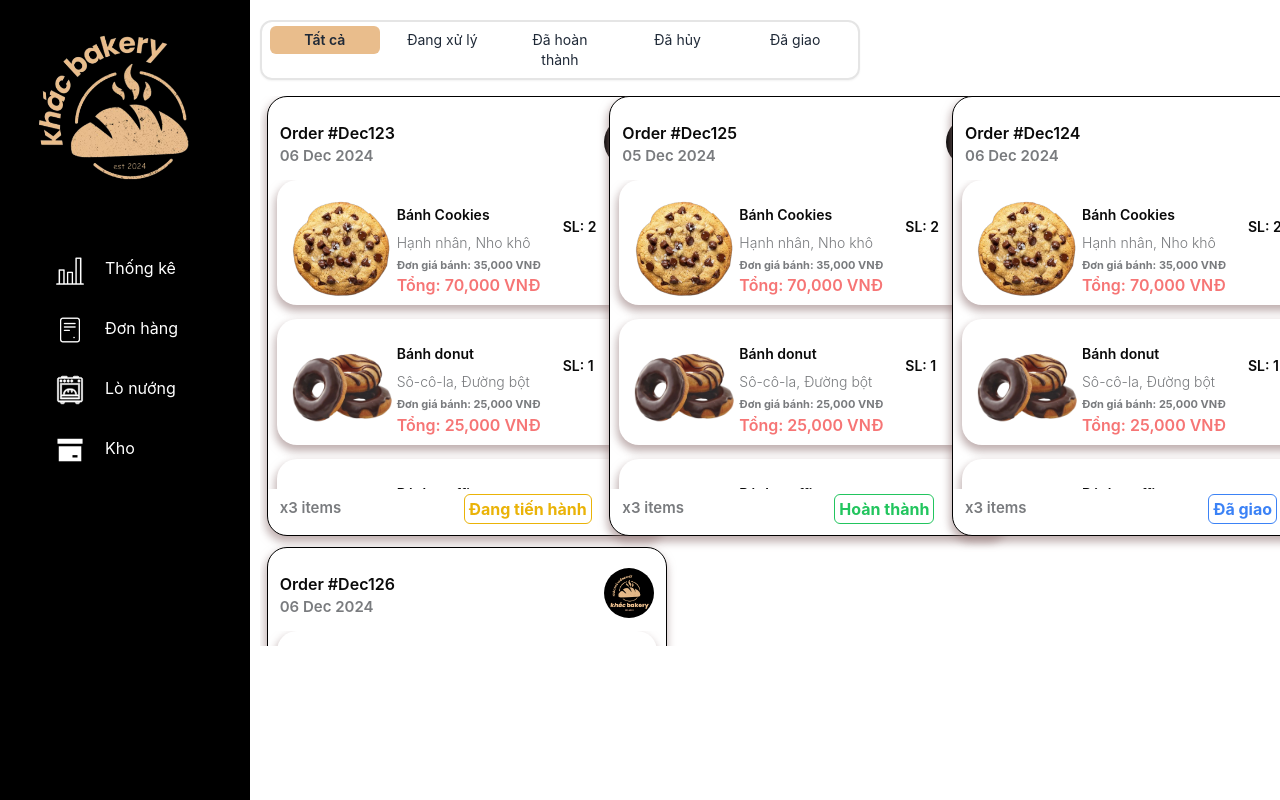
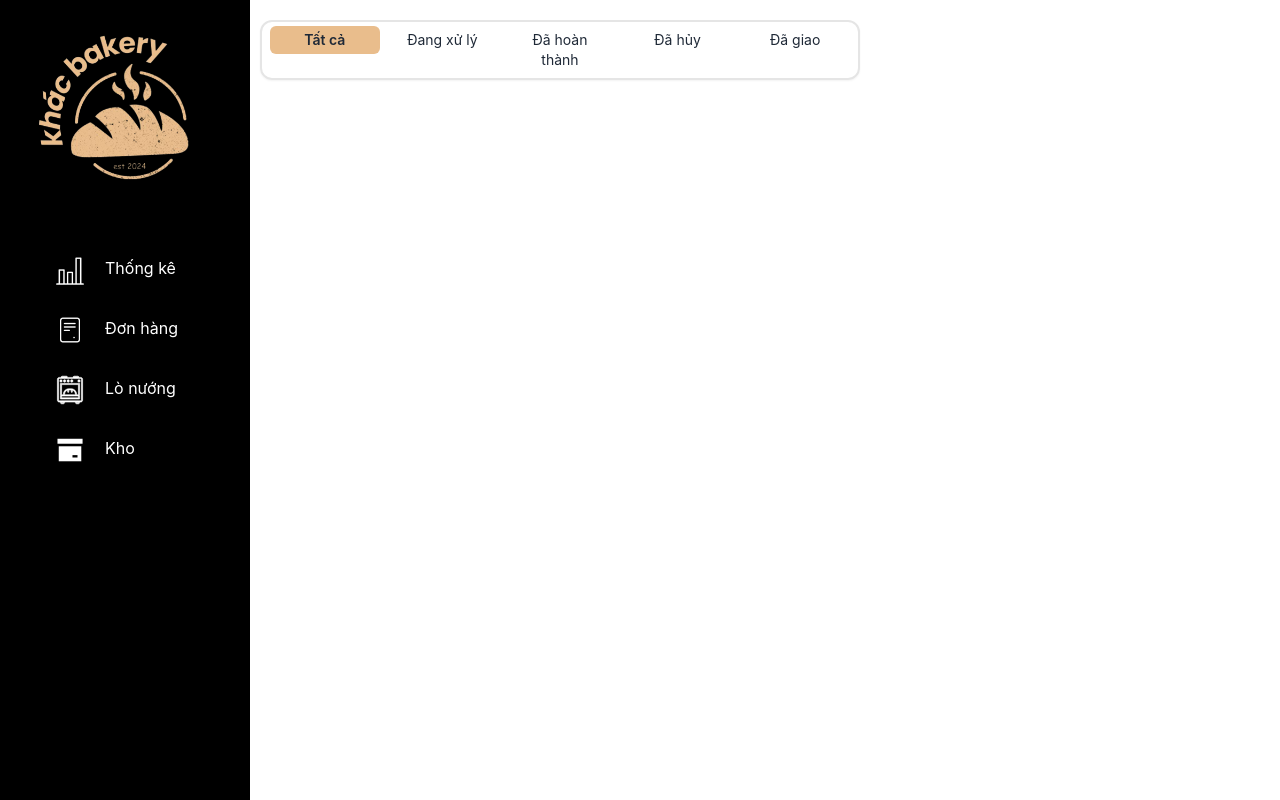
Before and after one commit to devkcng/bakery-store, a Next.js app: page /admin/manage-order in a window 1280 px wide. Built offline with nearby package versions, Linux system fonts and the light colour scheme; a web font is replaced by a local one.

Commit message:
fix: fill data from the storage

```diff
--- a/src/app/admin/manage-order/page.tsx
+++ b/src/app/admin/manage-order/page.tsx
@@ -4,7 +4,7 @@ import { DetailOrder } from "@/components/item-order/item-order";
 import MenuTabs from "@/components/menu-tabs/menu-tabs";
 import OrderCard from "@/components/order-card/order-card";
 import SidebarAdmin from "@/components/sidebar-admin/sidebarAdmin";
-import { useState } from "react";
+import { useEffect, useState } from "react";
 const ManageOrder = () => {
   const options = [
     "Tất cả",
@@ -124,6 +124,14 @@ const ManageOrder = () => {
       itemTopping: "",
     },
   ];
+  const [orders, setOrders] = useState([]);
+  useEffect(() => {
+    if (typeof window !== "undefined" && window.localStorage) {
+      const list = JSON.parse(localStorage.getItem("order") || "[]");
+      setOrders(list); // Cập nhật deliveryInfo
+    }
+  }, []);
+  console.log(orders);
   return (
     <div>
       <div className=" ml-[250px] mt-5 pl-[10px]   ">
@@ -140,30 +148,16 @@ const ManageOrder = () => {
           </div>
         </div>
         <div className="overflow-y-auto max-h-[550px] scrollbar-hidden mt-4 grid grid-cols-3 gap-2 ">
-          <OrderCard
-            OrderID="Dec123"
-            timeOrder="06 Dec 2024"
-            DetailOrders={listOfOrders1}
-            status="Đang tiến hành"
-          ></OrderCard>
-          <OrderCard
-            OrderID="Dec125"
-            timeOrder="05 Dec 2024"
-            DetailOrders={listOfOrders2}
-            status="Hoàn thành"
-          ></OrderCard>
-          <OrderCard
-            OrderID="Dec124"
-            timeOrder="06 Dec 2024"
-            DetailOrders={listOfOrders3}
-            status="Đã giao"
-          ></OrderCard>
-          <OrderCard
-            OrderID="Dec126"
-            timeOrder="06 Dec 2024"
-            DetailOrders={listOfOrders4}
-            status="Đã hủy"
-          ></OrderCard>
+          {orders &&
+            orders.map((item, index) => (
+              <OrderCard
+                key={index}
+                OrderID={item.orderID}
+                timeOrder={item.orderDate}
+                DetailOrders={item.orderDetails}
+                status={item.orderStatus}
+              ></OrderCard>
+            ))}
         </div>
       </div>
     </div>
--- a/src/components/item-order/item-order.tsx
+++ b/src/components/item-order/item-order.tsx
@@ -7,9 +7,9 @@ export interface DetailOrder {
   // itemCount: number;
   // itemTopping: string;
   className?: string;
-  productID: number;
+  productId: string;
   productName: string;
-  productQuantiy: number;
+  productQuantity: number;
   productImgPath: string;
   productPrice: number;
   toppings: string[];
@@ -17,9 +17,9 @@ export interface DetailOrder {
 }
 
 const ItemOrder: FC<DetailOrder> = ({
-  productID,
+  productId,
   productName,
-  productQuantiy,
+  productQuantity,
   productImgPath,
   productPrice,
   toppings,
@@ -48,14 +48,14 @@ const ItemOrder: FC<DetailOrder> = ({
             : `Đơn giá bánh: ${formatVND(productPrice)}`}
         </span>
         <span className="block font-display text-[16px] font-semibold text-[#F67575] mb-2">
-          {productQuantiy * productPrice < 0
+          {productQuantity * productPrice < 0
             ? `Tổng: ${formatVND(28000)}`
             : `Tổng: ${formatVND(totalPrice)}`}
         </span>
       </div>
       <div className="pl-4">
         <span className="block text-center font-display text-[14px] font-semibold mt-4">
-          {productQuantiy < 0 ? "0" : `SL: ${productQuantiy}`}
+          {productQuantity < 0 ? "0" : `SL: ${productQuantity}`}
         </span>
       </div>
     </div>
--- a/src/components/order-card/order-card.tsx
+++ b/src/components/order-card/order-card.tsx
@@ -7,15 +7,15 @@ type Status = "Đã hủy" | "Đang tiến hành" | "Hoàn thành" | "Đã giao"
 const getStatusColor = (status: Status): string => {
   switch (status) {
     case "Đã hủy":
-      return "text-red-500 border-[1.5px] border-red-500 font-bold ";
+      return "text-red-500 border-[2px] border-red-500 font-bold ";
     case "Đang tiến hành":
-      return "text-yellow-500 border-[1.5px] border-yellow-500 font-bold ";
+      return "text-yellow-500 border-[2px] border-yellow-500 font-bold ";
     case "Hoàn thành":
-      return "text-green-500 border-[1.5px] border-green-500 font-bold ";
+      return "text-green-500 border-[2px] border-green-500 font-bold ";
     case "Đã giao":
-      return "text-blue-500 border-[1.5px] border-blue-500 font-bold ";
+      return "text-blue-500 border-[2px] border-blue-500 font-bold ";
     default:
-      return "text-black border-[1.5px] border-black-500 font-bold "; // Màu mặc định nếu trạng thái không khớp
+      return "text-black border-[2px] border-black font-bold "; // Màu mặc định nếu trạng thái không khớp
   }
 };
 export interface DetailOrderAdmin {
@@ -23,6 +23,7 @@ export interface DetailOrderAdmin {
   timeOrder: string;
   DetailOrders: DetailOrder[];
   status: Status;
+  totalAmount: number;
 }
 const OrderCard: FC<DetailOrderAdmin> = ({
   OrderID,
@@ -62,7 +63,7 @@ const OrderCard: FC<DetailOrderAdmin> = ({
 
   return (
     <div>
-      <div className="containerDetailcard">
+      <div className="containerDetailcard ">
         <div>
           {/* Phần 1 */}
           <div className="flex flex-row px-3 justify-between">
@@ -81,14 +82,14 @@ const OrderCard: FC<DetailOrderAdmin> = ({
             />
           </div>
         </div>
-        <div className="list-order w-[100%] h-[80%] mt-3 px-0 flex flex-col items-center">
+        <div className="list-order w-[100%] h-[80%] mt-3 px-0 flex flex-col items-center justify-start">
           {/* Phần 2 */}
-          {dummyDataList.map((item, index) => (
+          {DetailOrders.map((item, index) => (
             <div key={index} className="mb-1">
               <ItemOrder
-                productID={item.productID}
+                productId={item.productId}
                 productName={item.productName}
-                productQuantiy={item.productQuantiy}
+                productQuantity={item.productQuantity}
                 productImgPath={item.productImgPath}
                 productPrice={item.productPrice}
                 toppings={item.toppings}
@@ -106,12 +107,28 @@ const OrderCard: FC<DetailOrderAdmin> = ({
             </span>{" "}
           </div>
           <div className="flex ">
-            <div className="mr-8">
+            <div className="mr-2">
               <label
                 htmlFor=""
-                className={`${getStatusColor(status)} rounded-md p-1`}
+                className={`${
+                  status === "PENDING"
+                    ? getStatusColor("Đang chờ")
+                    : status === "PROCESSING"
+                    ? getStatusColor("Đang tiến hành")
+                    : status === "COMPLETED"
+                    ? getStatusColor("Hoàn thành")
+                    : getStatusColor("Đã giao")
+                } rounded-md p-1 text-xs`}
               >
-                {status}
+                {`${
+                  status === "PENDING"
+                    ? "Đang chờ"
+                    : status === "PROCESSING"
+                    ? "Đang tiến hành"
+                    : status === "COMPLETED"
+                    ? "Hoàn thành"
+                    : "Đã giao"
+                } `}
               </label>
             </div>
             <a href="/admin/manage-order-detail">
@@ -133,14 +150,14 @@ const OrderCard: FC<DetailOrderAdmin> = ({
                   {" "}
                   <path
                     d="M12 21.5C17.1086 21.5 21.25 17.3586 21.25 12.25C21.25 7.14137 17.1086 3 12 3C6.89137 3 2.75 7.14137 2.75 12.25C2.75 17.3586 6.89137 21.5 12 21.5Z"
-                    stroke="#5f5f5f"
+                    stroke="#2aed37"
                     strokeWidth="1.5"
                     strokeLinecap="round"
                     strokeLinejoin="round"
                   ></path>{" "}
                   <path
                     d="M12.9309 8.15005C12.9256 8.39231 12.825 8.62272 12.6509 8.79123C12.4767 8.95974 12.2431 9.05271 12.0008 9.05002C11.8242 9.04413 11.6533 8.98641 11.5093 8.884C11.3652 8.7816 11.2546 8.63903 11.1911 8.47415C11.1275 8.30927 11.1139 8.12932 11.152 7.95675C11.19 7.78419 11.278 7.6267 11.405 7.50381C11.532 7.38093 11.6923 7.29814 11.866 7.26578C12.0397 7.23341 12.2192 7.25289 12.3819 7.32181C12.5446 7.39072 12.6834 7.506 12.781 7.65329C12.8787 7.80057 12.9308 7.97335 12.9309 8.15005ZM11.2909 16.5301V11.1501C11.2882 11.0556 11.3046 10.9615 11.3392 10.8736C11.3738 10.7857 11.4258 10.7057 11.4922 10.6385C11.5585 10.5712 11.6378 10.518 11.7252 10.4822C11.8126 10.4464 11.9064 10.4286 12.0008 10.43C12.094 10.4299 12.1863 10.4487 12.272 10.4853C12.3577 10.5218 12.4352 10.5753 12.4997 10.6426C12.5642 10.7099 12.6143 10.7895 12.6472 10.8767C12.6801 10.9639 12.6949 11.0569 12.6908 11.1501V16.5301C12.6908 16.622 12.6727 16.713 12.6376 16.7979C12.6024 16.8828 12.5508 16.96 12.4858 17.025C12.4208 17.09 12.3437 17.1415 12.2588 17.1767C12.1738 17.2119 12.0828 17.23 11.9909 17.23C11.899 17.23 11.8079 17.2119 11.723 17.1767C11.6381 17.1415 11.5609 17.09 11.4959 17.025C11.4309 16.96 11.3793 16.8828 11.3442 16.7979C11.309 16.713 11.2909 16.622 11.2909 16.5301Z"
-                    fill="#5f5f5f"
+                    fill="#0bd118"
                   ></path>{" "}
                 </g>
               </svg>
--- a/src/components/section/menu-section/menu-section.tsx
+++ b/src/components/section/menu-section/menu-section.tsx
@@ -5,6 +5,7 @@ import SearchBar from "../../search-bar/search-bar";
 import ItemCard from "../../item-card/item-card";
 import axios from "axios";
 import { Product } from "@prisma/client";
+import { createData } from "@/utils/data";
 
 const MenuSection = () => {
   const options = ["Tất cả", "Bánh ngọt", "Bánh mặn"];
@@ -69,7 +70,8 @@ const MenuSection = () => {
     // Fetch data mỗi khi searchValue hoặc selectedOption thay đổi
     fetchData();
   }, [searchValue, selectedOption]); // Rerun when searchValue or selectedOption changes
-  console.log(data);
+  // console.log(data);
+  createData();
   return (
     <>
       <div id="menu">
--- /dev/null
+++ b/src/utils/data.ts
@@ -0,0 +1,212 @@
+export const createData = () => {
+  // Danh sách sản phẩm từ dữ liệu bạn đã cung cấp
+  const products = [
+    {
+      id: 1,
+      name: "Pizza hải sản",
+      price: 200000,
+      imgPath: "/imgs/bakery-images/pizzab.png",
+    },
+    {
+      id: 2,
+      name: "Bánh tart trứng",
+      price: 30000,
+      imgPath: "/imgs/bakery-images/eggtartb.png",
+    },
+    {
+      id: 3,
+      name: "Bánh muffin",
+      price: 20000,
+      imgPath: "/imgs/bakery-images/muffinb.png",
+    },
+    {
+      id: 4,
+      name: "Bánh bông lan trứng muối",
+      price: 150000,
+      imgPath: "/imgs/bakery-images/saltedb.png",
+    },
+    {
+      id: 5,
+      name: "Bánh brownies",
+      price: 50000,
+      imgPath: "/imgs/bakery-images/browniesb.png",
+    },
+    {
+      id: 6,
+      name: "Bánh chuối",
+      price: 80000,
+      imgPath: "/imgs/bakery-images/bananapieb.png",
+    },
+    {
+      id: 7,
+      name: "Bánh su kem",
+      price: 10000,
+      imgPath: "/imgs/bakery-images/chouxbb.png",
+    },
+    {
+      id: 8,
+      name: "Bánh cupcake",
+      price: 20000,
+      imgPath: "/imgs/bakery-images/cupcakeb.png",
+    },
+    {
+      id: 9,
+      name: "Bánh táo",
+      price: 80000,
+      imgPath: "/imgs/bakery-images/applepieb.png",
+    },
+    {
+      id: 10,
+      name: "Bánh macaron",
+      price: 20000,
+      imgPath: "/imgs/bakery-images/macaronb.png",
+    },
+    {
+      id: 11,
+      name: "Bánh cookies",
+      price: 20000,
+      imgPath: "/imgs/bakery-images/cookiesb.png",
+    },
+    {
+      id: 12,
+      name: "Bánh sừng bò",
+      price: 40000,
+      imgPath: "/imgs/bakery-images/croissantb.png",
+    },
+    {
+      id: 13,
+      name: "Bánh waffle",
+      price: 50000,
+      imgPath: "/imgs/bakery-images/waffleb.png",
+    },
+    {
+      id: 14,
+      name: "Bánh eclair",
+      price: 20000,
+      imgPath: "/imgs/bakery-images/eclairb.png",
+    },
+    {
+      id: 15,
+      name: "Bánh donut",
+      price: 30000,
+      imgPath: "/imgs/bakery-images/donutb.png",
+    },
+  ];
+
+  // Danh sách toppings đa dạng
+  const toppingsList = [
+    "Kiwi",
+    "Mứt việt quất",
+    "Mật ong",
+    "Chuối",
+    "Hạt vừng",
+    "Mứt đào",
+    "Sốt socola",
+    "Dừa khô",
+    "Hạnh nhân",
+    "Phô mai",
+    "Dâu tươi",
+    "Sốt caramel",
+  ];
+
+  // Danh sách thông tin giao hàng khác nhau
+  const deliveryInfoList = [
+    {
+      fullName: "Nguyễn Văn A",
+      streetName: "Số 10 Nguyễn Trãi",
+      district: "Quận 1",
+      ward: "Bến Thành",
+      phoneNumber: "0901234567",
+      note: "Giao vào giờ hành chính",
+    },
+    {
+      fullName: "Lê Thị B",
+      streetName: "Số 20 Lý Tự Trọng",
+      district: "Quận 3",
+      ward: "Phường 6",
+      phoneNumber: "0932123456",
+      note: "Gọi trước khi giao",
+    },
+    {
+      fullName: "Trần Văn C",
+      streetName: "Số 5 Đinh Tiên Hoàng",
+      district: "Quận Bình Thạnh",
+      ward: "Phường 2",
+      phoneNumber: "0987654321",
+      note: "Giao tối từ 6h - 8h",
+    },
+    {
+      fullName: "Phạm Thị D",
+      streetName: "Số 15 Pasteur",
+      district: "Quận Phú Nhuận",
+      ward: "Phường 8",
+      phoneNumber: "0912123456",
+      note: "Để tại bảo vệ",
+    },
+    {
+      fullName: "Vũ Thị E",
+      streetName: "Số 1 Điện Biên Phủ",
+      district: "Quận 10",
+      ward: "Phường 3",
+      phoneNumber: "0962123456",
+      note: "Không bấm chuông, chỉ gọi",
+    },
+  ];
+  const orderStatusList = ["PENDING", "PROCESSING", "COMPLETED", "CANCEL"];
+  // Hàm chọn ngẫu nhiên toppings
+  function getRandomToppings() {
+    const count = Math.floor(Math.random() * 4) + 1; // Chọn từ 1 đến 4 toppings
+    return [...toppingsList].sort(() => 0.5 - Math.random()).slice(0, count);
+  }
+  // Hàm chọn ngẫu nhiên trạng thái đơn hàng
+  function getRandomOrderStatus() {
+    return orderStatusList[Math.floor(Math.random() * orderStatusList.length)];
+  }
+  // Kiểm tra sự tồn tại của biến "order"
+  const existingOrders = localStorage.getItem("order");
+
+  if (!existingOrders) {
+    const orders = [];
+
+    for (let i = 0; i < 15; i++) {
+      const orderDetails = [];
+      let totalAmount = 0;
+
+      // Mỗi đơn hàng có từ 1 đến 5 sản phẩm
+      for (let j = 0; j < Math.floor(Math.random() * 5) + 1; j++) {
+        const product = products[Math.floor(Math.random() * products.length)];
+        const quantity = Math.floor(Math.random() * 5) + 1;
+        const totalPrice = product.price * quantity;
+
+        totalAmount += totalPrice;
+
+        orderDetails.push({
+          productId: product.id,
+          productName: product.name,
+          productQuantity: quantity,
+          productPrice: product.price,
+          productImgPath: product.imgPath,
+          toppings: getRandomToppings(),
+          totalPrice: totalPrice,
+        });
+      }
+
+      // Lấy thông tin giao hàng ngẫu nhiên
+      const deliveryInfo = deliveryInfoList[i % deliveryInfoList.length];
+
+      // Thêm đơn hàng vào danh sách
+      orders.push({
+        orderID: `ORDER${i + 1}`,
+        totalAmount: totalAmount,
+        orderStatus: getRandomOrderStatus(),
+        orderDate: new Date().toISOString().slice(0, 10),
+        orderDetails: orderDetails,
+        deliveryInfo: deliveryInfo,
+      });
+    }
+
+    // Lưu vào localStorage
+    localStorage.setItem("order", JSON.stringify(orders));
+    console.log("Orders đã được tạo và lưu vào localStorage!", orders);
+  }
+};
```
